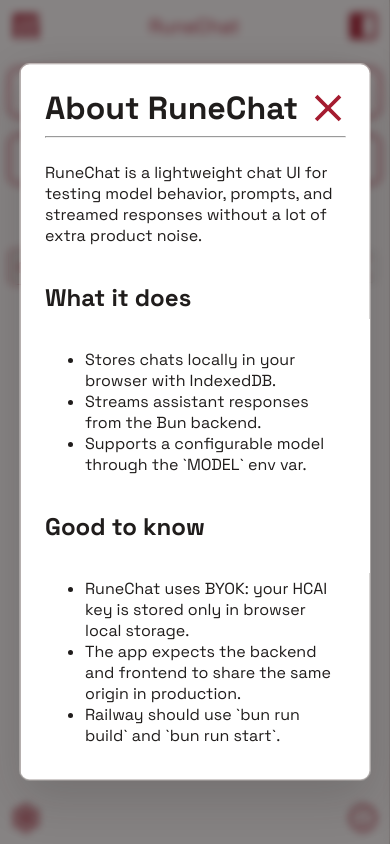
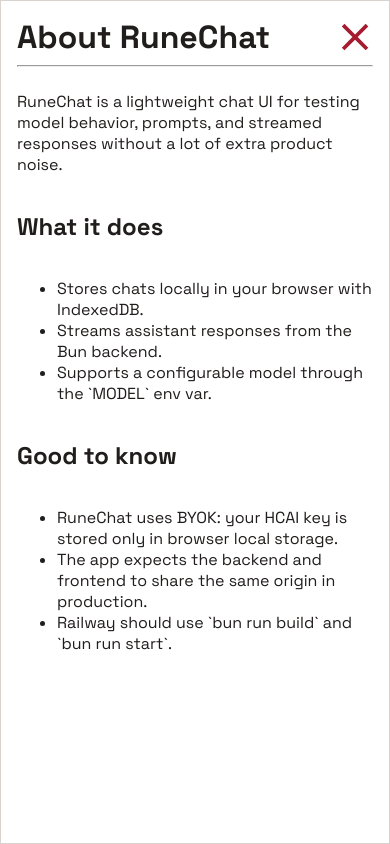
Before and after one commit to Papaya-Voldemort/RuneChat, a Svelte app: page / in a window 390 px wide. Both pictures are taken after a click on the button 363 px from the left and 818 px from the top of the page. Built offline with nearby package versions, Linux system fonts and the light colour scheme.

Commit message:
Update Mobile UI (Settings and Info Screens)

```diff
--- a/src/InfoMenu.svelte
+++ b/src/InfoMenu.svelte
@@ -104,6 +104,7 @@
     width: 90%;
     max-width: 500px;
     max-height: 85vh;
+    max-height: 85dvh;
     overflow-y: auto;
     box-sizing: border-box;
   }
@@ -126,4 +127,21 @@
     display: flex;
     flex-direction: column;
   }
+
+  @media (max-width: 600px) {
+    .menu {
+      top: 0;
+      bottom: auto;
+      left: 0;
+      transform: none;
+      width: 100%;
+      max-width: none;
+      height: 100vh;
+      height: 100dvh;
+      max-height: none;
+      padding: 1rem max(1rem, env(safe-area-inset-right))
+        max(1rem, env(safe-area-inset-bottom)) max(1rem, env(safe-area-inset-left));
+      border-radius: 0;
+    }
+  }
 </style>
--- a/src/SettingsMenu.svelte
+++ b/src/SettingsMenu.svelte
@@ -204,7 +204,12 @@
     box-shadow: var(--shadow-lg);
     width: 90%;
     max-width: 480px;
+    max-height: 85vh;
+    max-height: 85dvh;
     box-sizing: border-box;
+    display: flex;
+    flex-direction: column;
+    overflow: hidden;
   }
 
   .underlay {
@@ -226,6 +231,8 @@
     flex-direction: column;
     gap: 1.25rem;
     padding-top: 1rem;
+    overflow-y: auto;
+    overscroll-behavior: contain;
   }
 
   .apiKey {
@@ -346,4 +353,29 @@
     transform: translateX(20px);
     background-color: var(--color-primary);
   }
+
+  @media (max-width: 600px) {
+    .menu {
+      top: 0;
+      bottom: auto;
+      left: 0;
+      transform: none;
+      width: 100%;
+      max-width: none;
+      height: 100vh;
+      height: 100dvh;
+      max-height: none;
+      padding: 1rem max(1rem, env(safe-area-inset-right))
+        max(1rem, env(safe-area-inset-bottom)) max(1rem, env(safe-area-inset-left));
+      border-radius: 0;
+    }
+
+    .header {
+      flex-shrink: 0;
+    }
+
+    .settings {
+      padding-right: 0.15rem;
+    }
+  }
 </style>
```
